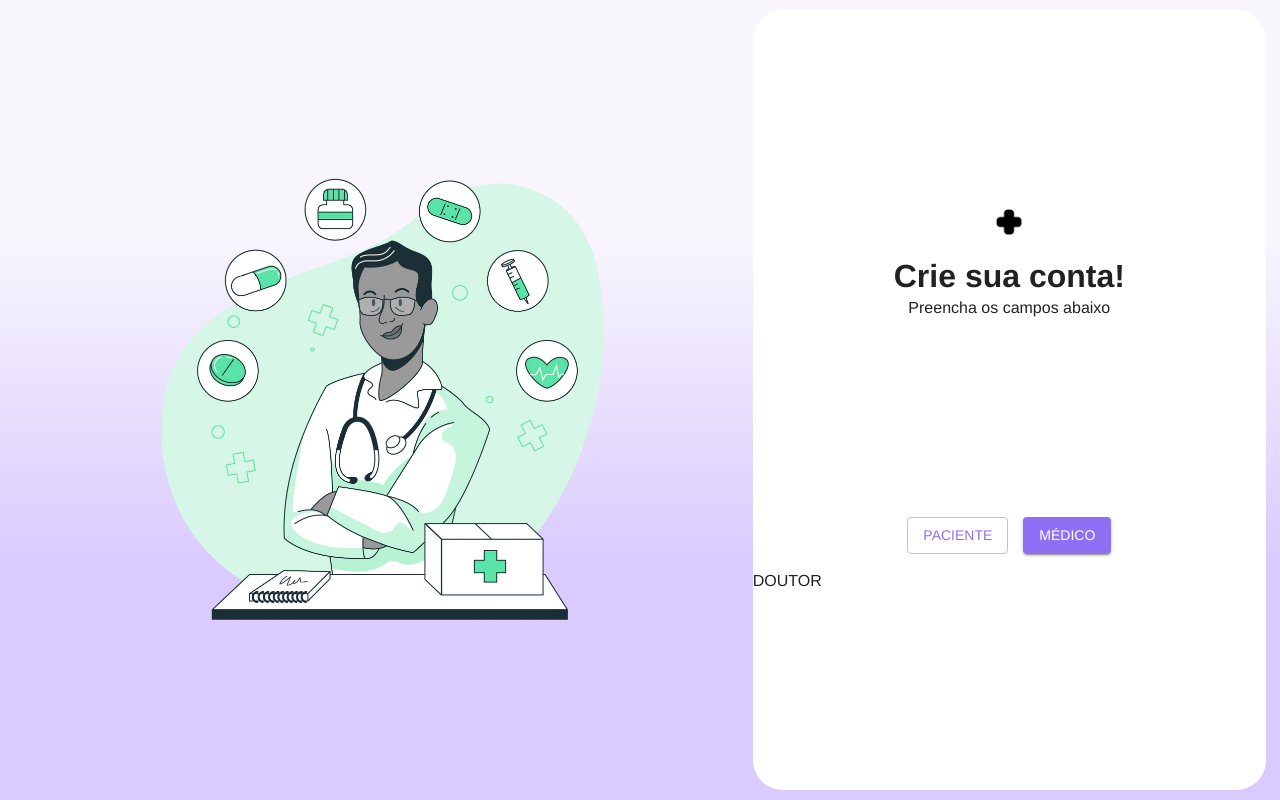
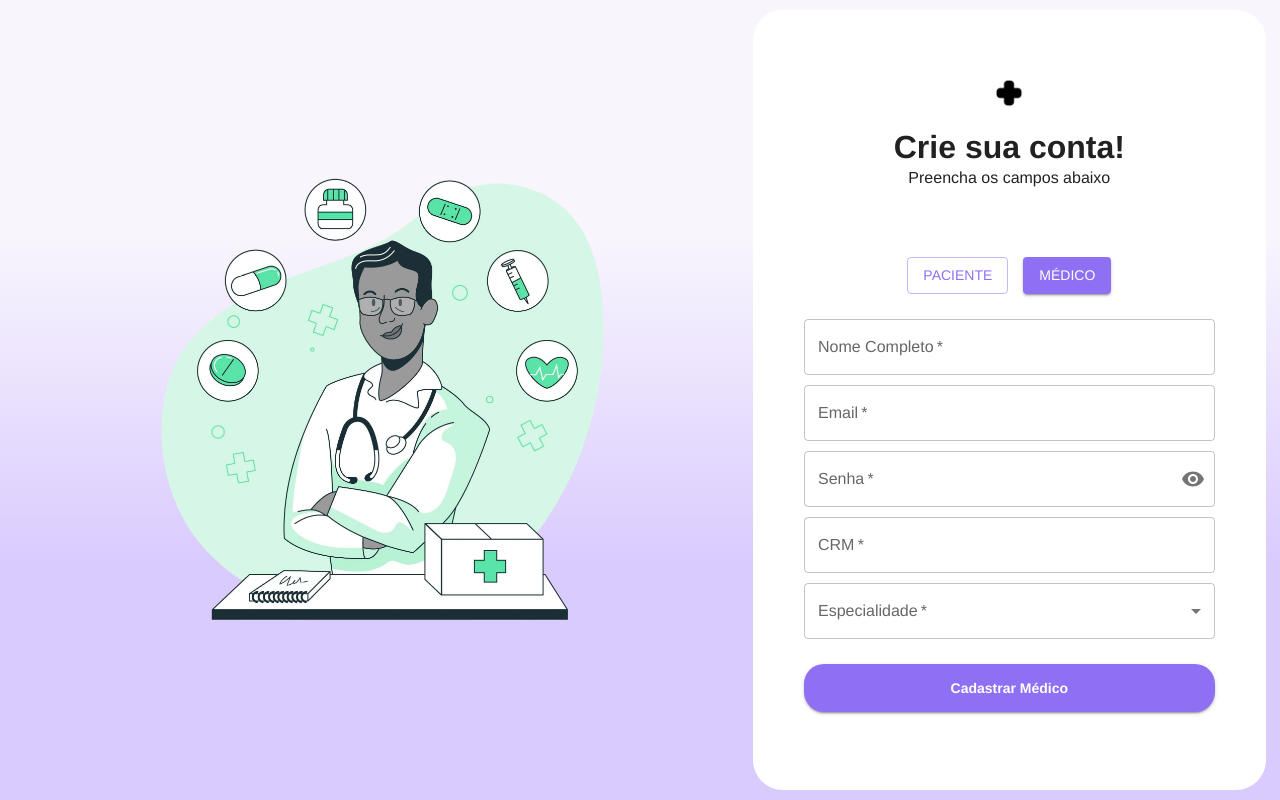
Before and after one commit to AryaneLadeira/Medicca, a React (Vite) app in the folder medicca-front/: page /registrar-conta in a window 1280 px wide. Both pictures are taken after a click on the button "MÉDICO". Built offline with nearby package versions, Linux system fonts and the light colour scheme; a web font is replaced by a local one.

Commit message:
Adding doctor form

```diff
--- a/medicca-front/src/components/organisms/DoctorSignupForm/index.tsx
+++ b/medicca-front/src/components/organisms/DoctorSignupForm/index.tsx
@@ -1,4 +1,105 @@
+import { Box, Button, MenuItem, TextField } from '@mui/material';
+import { useEffect, useState } from 'react';
 import './style.scss';
-export default function DoctorSignupForm() {
-    return <>DOUTOR</>;
+import PasswordField from '../../atoms/PasswordField';
+
+function DoctorSignupForm() {
+  const [formData, setFormData] = useState({
+    nome: '',
+    email: '',
+    senha: '',
+    crm: '',
+    especialidade_id: '',
+  });
+
+  interface Especialidade {
+    id: number;
+    nome: string;
   }
+
+  const [especialidades, setEspecialidades] = useState<Especialidade[]>([]);
+
+  useEffect(() => {
+    setEspecialidades([
+      { id: 1, nome: 'Cardiologia' },
+      { id: 2, nome: 'Pediatria' },
+      { id: 3, nome: 'Ortopedia' },
+    ]);
+  }, []);
+
+  const handleChange = (
+    e: React.ChangeEvent<HTMLInputElement | HTMLTextAreaElement>
+  ) => {
+    const { name, value } = e.target;
+    setFormData((prev) => ({ ...prev, [name]: value }));
+  };
+
+  const handleSubmit = (e: React.FormEvent<HTMLFormElement>) => {
+    e.preventDefault();
+    console.log('Dados do Médico:', formData);
+  };
+
+  return (
+    <Box className="doctor-signup-form-container">
+      <form onSubmit={handleSubmit} className="doctor-signup-form">
+        <TextField
+          label="Nome Completo"
+          name="nome"
+          value={formData.nome}
+          onChange={handleChange}
+          fullWidth
+          required
+        />
+
+        <TextField
+          label="Email"
+          name="email"
+          value={formData.email}
+          onChange={handleChange}
+          fullWidth
+          required
+        />
+
+        <PasswordField label='Senha' margin='none' />
+
+        <TextField
+          label="CRM"
+          name="crm"
+          value={formData.crm}
+          onChange={handleChange}
+          fullWidth
+          required
+        />
+
+        <TextField
+          label="Especialidade"
+          name="especialidade_id"
+          value={formData.especialidade_id}
+          onChange={handleChange}
+          fullWidth
+          required
+          select
+        >
+          {especialidades.map((especialidade) => (
+            <MenuItem key={especialidade.id} value={especialidade.id}>
+              {especialidade.nome}
+            </MenuItem>
+          ))}
+        </TextField>
+
+        <Button
+          type="submit"
+          variant="contained"
+          color="primary"
+          fullWidth
+          sx={{ marginTop: 2 }}
+          className="large-btn"
+        >
+          Cadastrar Médico
+        </Button>
+      </form>
+    </Box>
+  );
+}
+
+export default DoctorSignupForm;
--- a/medicca-front/src/components/organisms/DoctorSignupForm/style.scss
+++ b/medicca-front/src/components/organisms/DoctorSignupForm/style.scss
@@ -0,0 +1,15 @@
+.doctor-signup-form {
+    width: 80%;
+    max-width: 400;
+    display: flex;
+    flex-direction: column;
+    gap: 10px;
+    padding: 10px 0px;
+    box-sizing: border-box;
+  }
+
+  .doctor-signup-form-container {
+    display: flex;
+    align-items: center;
+    justify-content: center;
+  }
--- a/medicca-front/src/components/organisms/PatientSignupForm/index.tsx
+++ b/medicca-front/src/components/organisms/PatientSignupForm/index.tsx
@@ -45,7 +45,6 @@ function PatientSignupForm() {
           inputProps={{ maxLength: 14 }}
         />
 
-        {/* E-mail */}
         <TextField
           label="E-mail"
           name="email"
```
